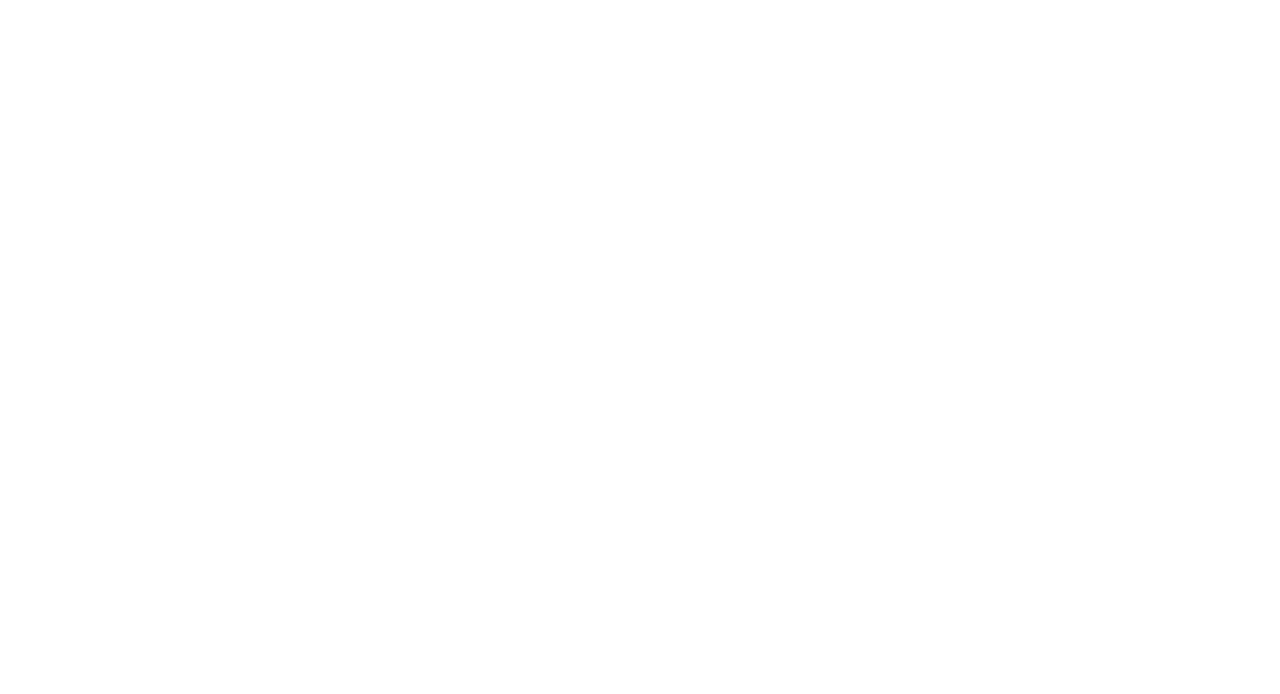
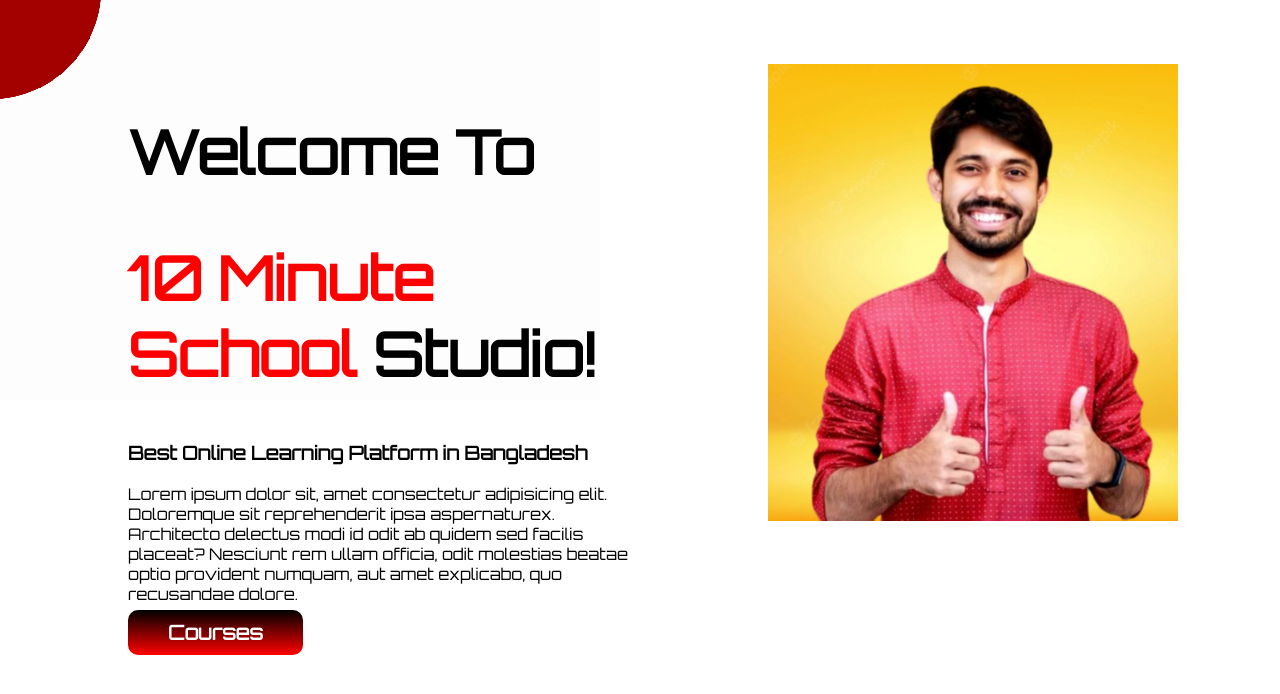
Before and after one commit to HellFire32/first-portfolio, a plain HTML site: page index.html in a window 1280 px wide. Drawn offline with Linux system fonts and the light colour scheme.

Commit message:
first-page

```diff
--- a/index.html
+++ b/index.html
@@ -1,13 +1,38 @@
 <!DOCTYPE html>
 <html lang="en">
+
 <head>
     <meta charset="UTF-8">
     <meta http-equiv="X-UA-Compatible" content="IE=edge">
     <meta name="viewport" content="width=device-width, initial-scale=1.0">
     <title>Yeaseer's Portfolio</title>
+    <link rel="preconnect" href="https://fonts.googleapis.com">
+    <link rel="preconnect" href="https://fonts.gstatic.com" crossorigin>
+    <link
+        href="https://fonts.googleapis.com/css2?family=Dancing+Script:wght@500&family=Montserrat:wght@500&family=Orbitron&display=swap"
+        rel="stylesheet">
     <link rel="stylesheet" href="style.css">
 </head>
+
 <body>
+    <section class="top-banner">
+        <div class="half-width">
+            <h1>Welcome To</h1>
+            <h1><span class="red">10 Minute School</span> Studio!</h1>
+            <h3>Best Online Learning Platform in Bangladesh</h3>
+            <p>Lorem ipsum dolor sit, amet consectetur adipisicing elit. Doloremque sit reprehenderit ipsa aspernaturex.
+                Architecto delectus modi id odit ab quidem sed facilis placeat? Nesciunt rem ullam officia, odit
+                molestias
+                beatae optio provident numquam, aut amet explicabo, quo recusandae dolore.</p>
+            <a class="course-button" target="_blank"
+                href="https://10minuteschool.com/?utm_source=google&utm_medium=cpc&utm_campaign=na_branddefence_search_rsa_maxconversions(tcpa)_conversion&utm_content=txt_na_na&utm_term=1p_detailed_demo%20inmkt%20aff_all_18-54&campaign=google-ads&type=search">Courses</a>
+        </div>
+
+        <div class="half-width">
+            <img src="images/bg1 (1).jpg" alt="Ayman">
+        </div>
+    </section>
 
 </body>
+
 </html>
--- a/style.css
+++ b/style.css
@@ -0,0 +1,43 @@
+body {
+    font-family: 'Dancing Script', cursive;
+    font-family: 'Montserrat', sans-serif;
+    font-family: 'Orbitron', sans-serif;
+    margin: 0;
+}
+
+h1 {
+    font-size: 60px;
+}
+
+.red {
+    color: red;
+}
+
+section {
+    display: flex;
+}
+
+.half-width {
+    width: 50%;
+    padding-left: 10%;
+    padding-top: 5%;
+}
+
+.half-width img {
+    width: 80%;
+}
+
+.course-button {
+    text-decoration: none;
+    background-image: linear-gradient(black, red);
+    font-size: 20px;
+    padding: 10px 40px;
+    color: white;
+    font-weight: 700;
+    border-radius: 10px;
+}
+
+.top-banner {
+    background-image: url(images/top-banner.jpg);
+    background-repeat: no-repeat;
+}
```
Also changed, not shown: images/bg1 (1).jpg (added), images/bg2 (1).jpg (added), images/dream-bg.png (added), images/exp-bg.png (added), images/jhankar.png (added), images/jhankar2.png (added), images/my-bg.png (added), images/my-bg2.png (added), images/top-banner.jpg (added), 7 other files.
